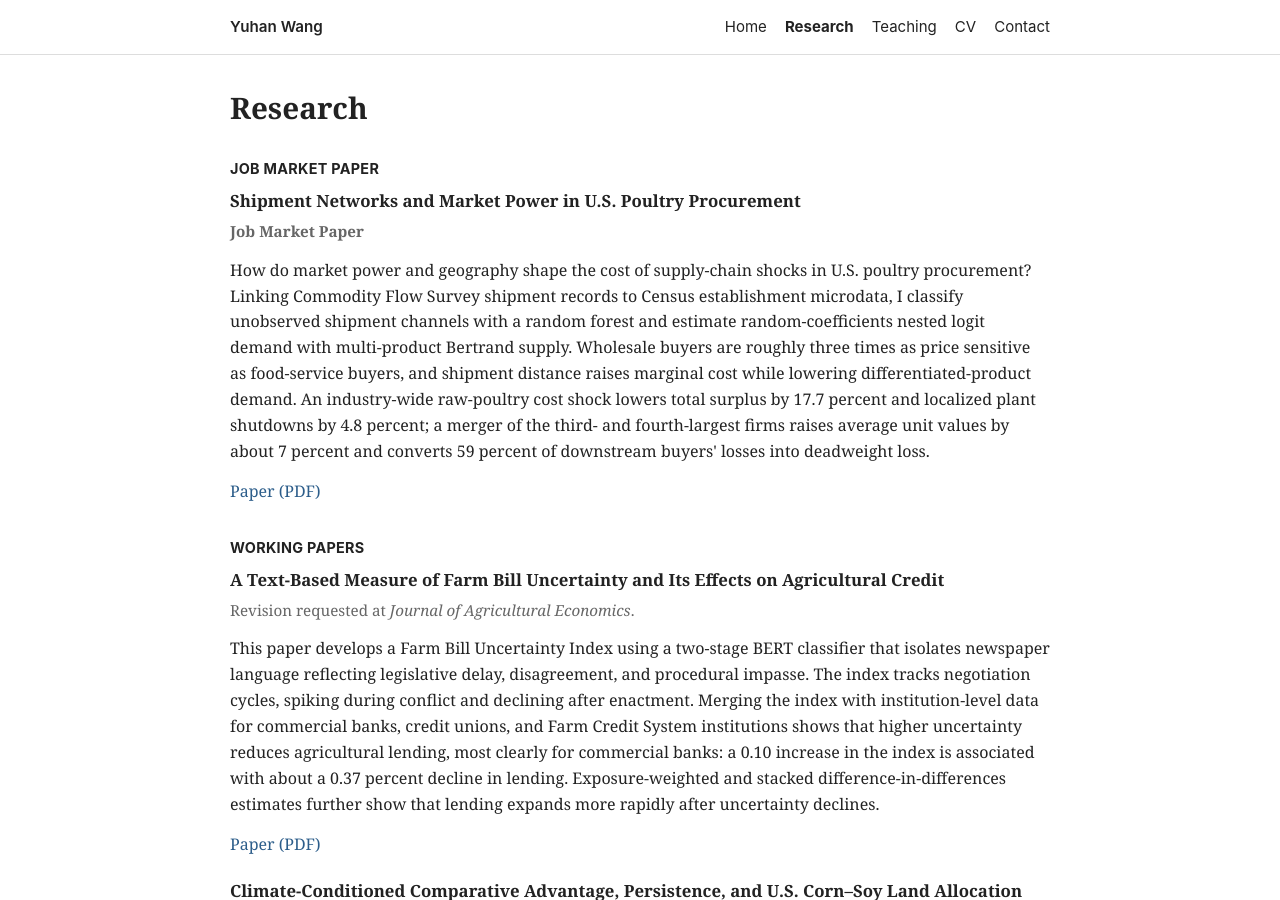
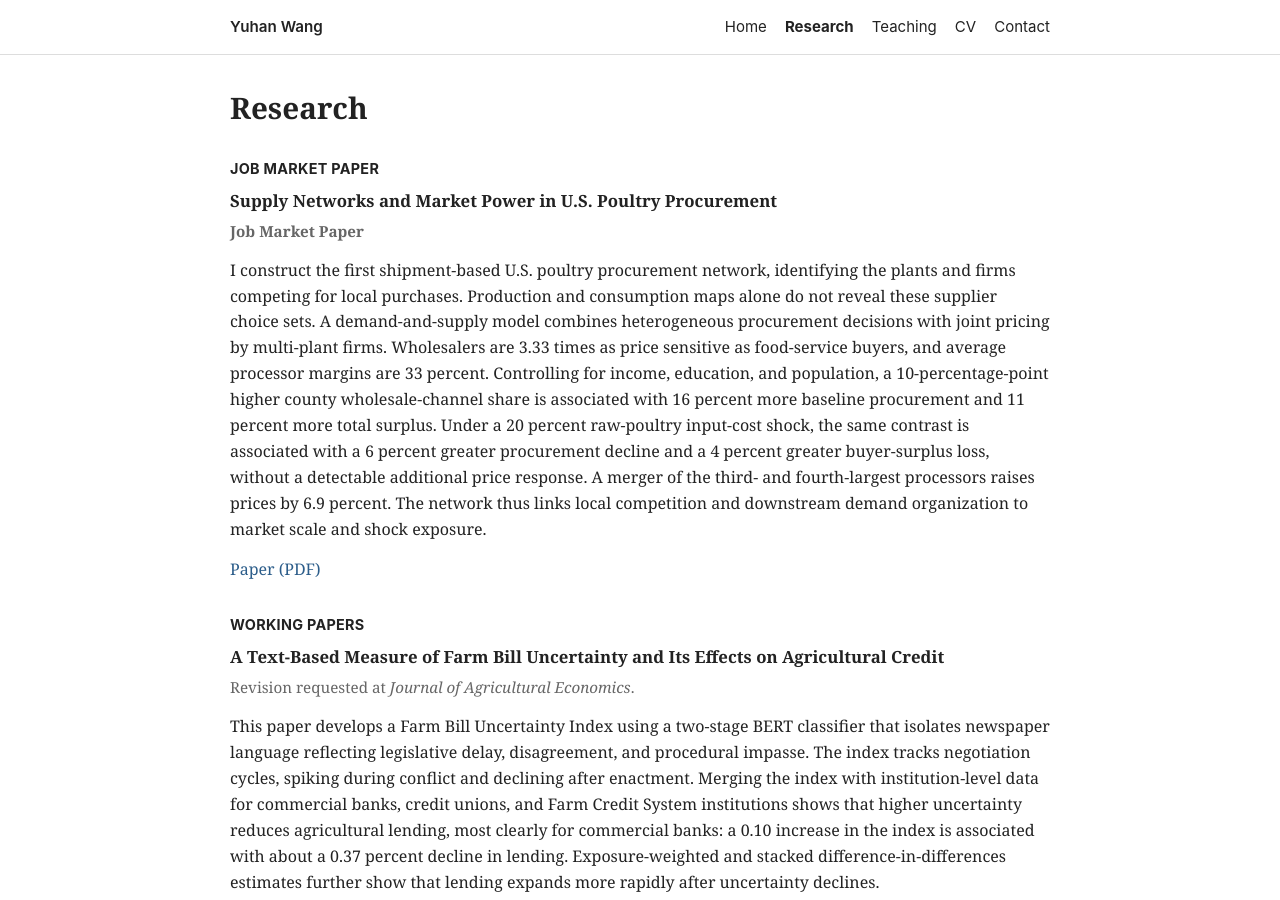
Before and after one commit to Yuhan-Wang-YW/Yuhan-Wang-YW.github.io, a Jekyll site: the page built from research.md, in a window 1280 px wide and 900 px high. Built offline with Jekyll 4.4.1, drawn with Linux system fonts in a browser that asks for light colours.

Commit message:
Update poultry JMP (new title, revised introduction); CV Revised_11

```diff
--- a/research.md
+++ b/research.md
@@ -10,20 +10,24 @@ description: "Research by Yuhan Wang, Ph.D. candidate in Agricultural and Applie
 ## Job Market Paper
 
 <article class="paper">
-  <h3 class="paper-title">Shipment Networks and Market Power in U.S. Poultry Procurement</h3>
+  <h3 class="paper-title">Supply Networks and Market Power in U.S. Poultry Procurement</h3>
   <p class="meta"><strong>Job Market Paper</strong></p>
   <p>
-    How do market power and geography shape the cost of supply-chain shocks in
-    U.S. poultry procurement? Linking Commodity Flow Survey shipment records to
-    Census establishment microdata, I classify unobserved shipment channels with
-    a random forest and estimate random-coefficients nested logit demand with
-    multi-product Bertrand supply. Wholesale buyers are roughly three times as
-    price sensitive as food-service buyers, and shipment distance raises marginal
-    cost while lowering differentiated-product demand. An industry-wide raw-poultry
-    cost shock lowers total surplus by 17.7 percent and localized plant shutdowns
-    by 4.8 percent; a merger of the third- and fourth-largest firms raises average
-    unit values by about 7 percent and converts 59 percent of downstream buyers'
-    losses into deadweight loss.
+    I construct the first shipment-based U.S. poultry procurement network,
+    identifying the plants and firms competing for local purchases. Production
+    and consumption maps alone do not reveal these supplier choice sets. A
+    demand-and-supply model combines heterogeneous procurement decisions with
+    joint pricing by multi-plant firms. Wholesalers are 3.33 times as price
+    sensitive as food-service buyers, and average processor margins are 33
+    percent. Controlling for income, education, and population, a
+    10-percentage-point higher county wholesale-channel share is associated with
+    16 percent more baseline procurement and 11 percent more total surplus. Under
+    a 20 percent raw-poultry input-cost shock, the same contrast is associated
+    with a 6 percent greater procurement decline and a 4 percent greater
+    buyer-surplus loss, without a detectable additional price response. A merger
+    of the third- and fourth-largest processors raises prices by 6.9 percent. The
+    network thus links local competition and downstream demand organization to
+    market scale and shock exposure.
   </p>
   <p><a class="button" href="/assets/pdf/Wang_JMP_Poultry.pdf">Paper (PDF)</a></p>
 </article>
```
Also changed, not shown: index.html (+9 -7 lines), 2 other files.
